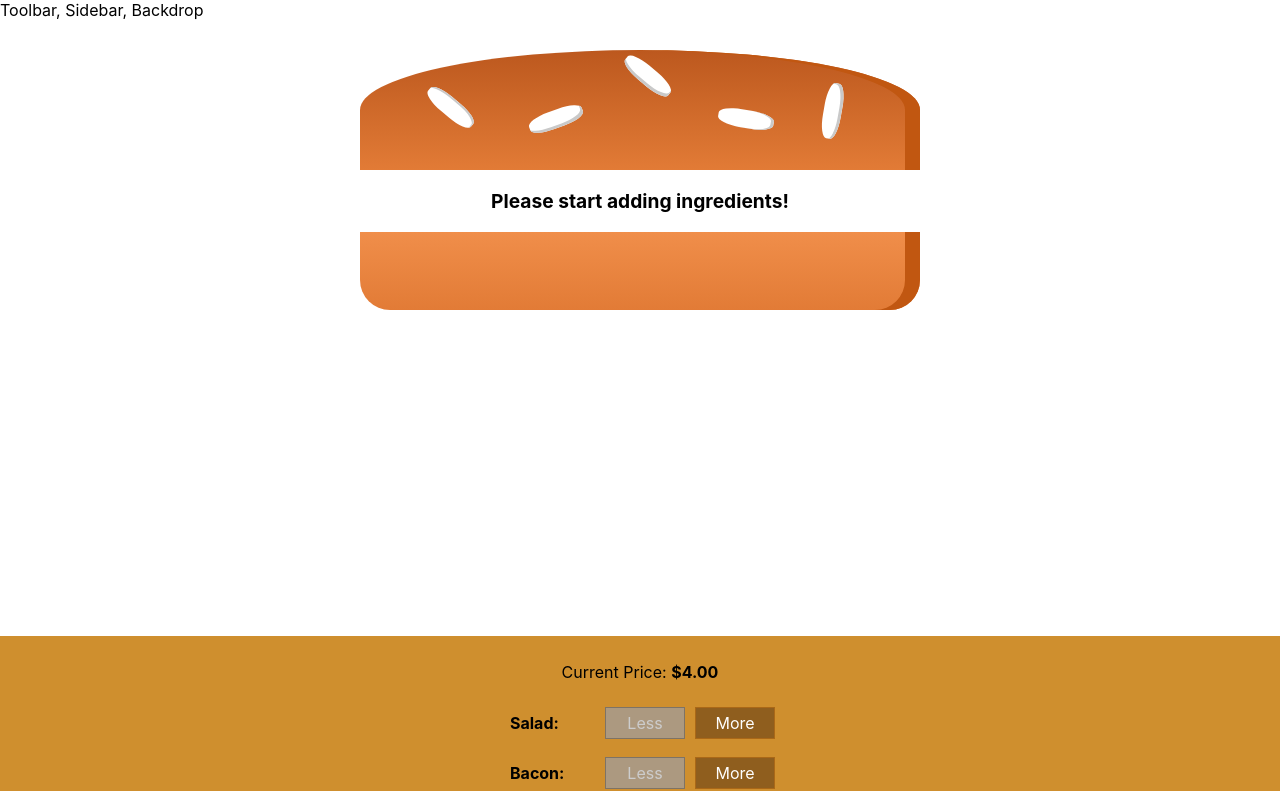
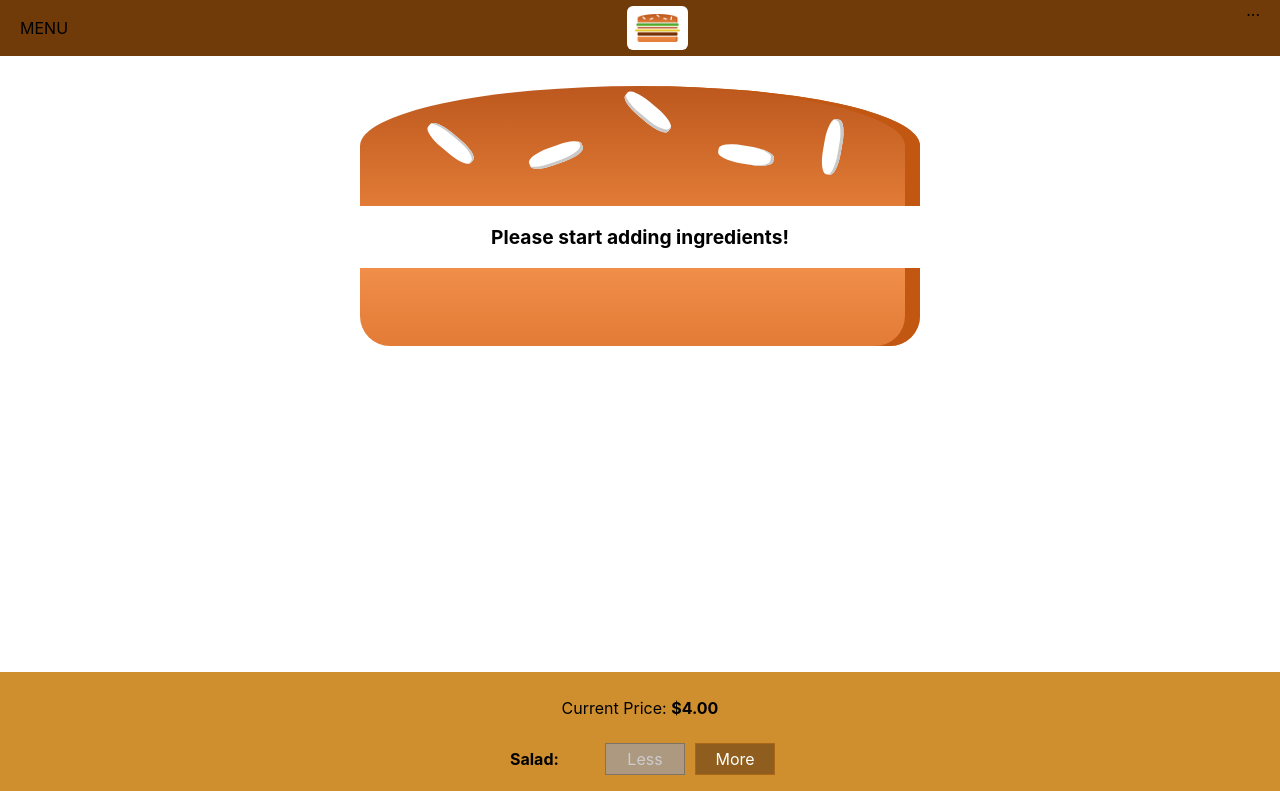
Before and after one commit to web-dev-dave/burger-builder, a React (Create React App) app: page / in a window 1280 px wide. Shown: the top 791 px of the page. Built offline with nearby package versions, Linux system fonts and the light colour scheme.

Commit message:
add logo to toolbar

```diff
--- a/src/components/Burger/OrderSummary/OrderSummary.js
+++ b/src/components/Burger/OrderSummary/OrderSummary.js
@@ -1,4 +1,6 @@
 import React from 'react'
+
+import Button from '../../UI/Button/Button'
 
 export const OrderSummary = (props) => {
   const ingredientSummary = Object.keys(props.ingredients).map((igKey) => {
@@ -15,9 +17,18 @@
       <h3>Your Order</h3>
       <p>A delicious burger with the following ingredients:</p>
       <ul>{ingredientSummary}</ul>
+      <p>
+        <strong>Total Cost: ${props.totalCost.toFixed(2)}</strong>
+      </p>
       <p>Continue to Checkout?</p>
-      <button onClick={props.modalClose}>CANCEL</button>
-      <button onClick={props.modalClose}>CONTINUE</button>
+      <Button clicked={props.modalCancel} btnType='Danger'>
+        CANCEL
+      </Button>
+      <Button clicked={props.modalContinue} btnType='Success'>
+        CONTINUE
+      </Button>
     </>
   )
 }
+
+// props.modalClose
--- /dev/null
+++ b/src/components/Burger/OrderSummary/OrderSummary.module.css
@@ -0,0 +1,3 @@
+.OrderSummary {
+  text-align: center;
+}
--- a/src/components/Layout/Layout.js
+++ b/src/components/Layout/Layout.js
@@ -1,12 +1,14 @@
-import React from "react";
+import React from 'react'
 
-import classes from "./Layout.module.css"
+import Toolbar from '../Navigation/Toolbar/Toolbar'
+
+import classes from './Layout.module.css'
 
 export const Layout = (props) => {
   return (
     <>
-      <div>Toolbar, Sidebar, Backdrop</div>
+      <Toolbar />
       <main className={classes.Content}>{props.children}</main>
     </>
-  );
-};
+  )
+}
--- a/src/components/Layout/Layout.module.css
+++ b/src/components/Layout/Layout.module.css
@@ -1,3 +1,3 @@
 .Content {
-  margin-top: 16px;
+  margin-top: 72px;
 }
--- /dev/null
+++ b/src/components/Logo/Logo.js
@@ -0,0 +1,15 @@
+import React from 'react'
+
+import burgerLogo from '../../assets/images/burger-logo.png'
+
+import classes from './Logo.module.css'
+
+const Logo = (props) => {
+  return (
+    <div className={classes.Logo}>
+      <img src={burgerLogo} alt='My burger' />
+    </div>
+  )
+}
+
+export default Logo
--- /dev/null
+++ b/src/components/Logo/Logo.module.css
@@ -0,0 +1,11 @@
+.Logo {
+  background-color: white;
+  padding: 8px;
+  height: 80%;
+  box-sizing: border-box;
+  border-radius: 6px;
+}
+
+.Logo img {
+  height: 100%;
+}
--- /dev/null
+++ b/src/components/Navigation/Toolbar/Toolbar.js
@@ -0,0 +1,16 @@
+import React from 'react'
+import Logo from '../../Logo/Logo'
+
+import classes from './Toolbar.module.css'
+
+const Toolbar = (props) => {
+  return (
+    <header className={classes.Toolbar}>
+      <div>MENU</div>
+      <Logo />
+      <nav>...</nav>
+    </header>
+  )
+}
+
+export default Toolbar
--- /dev/null
+++ b/src/components/Navigation/Toolbar/Toolbar.module.css
@@ -0,0 +1,18 @@
+.Toolbar {
+  height: 56px;
+  width: 100%;
+  position: fixed;
+  top: 0;
+  left: 0;
+  background-color: #703b09;
+  display: flex;
+  justify-content: space-between;
+  align-items: center;
+  padding: 0 20px;
+  box-sizing: border-box;
+  z-index: 90;
+}
+
+.Toolbar nav {
+  height: 100%;
+}
--- a/src/components/UI/Button/Button.js
+++ b/src/components/UI/Button/Button.js
@@ -5,7 +5,7 @@
 const Button = (props) => {
   return (
     <button
-      className={[classes.Button, classes[props.butnType]].join(' ')}
+      className={[classes.Button, classes[props.btnType]].join(' ')}
       onClick={props.clicked}
     >
       {props.children}
--- a/src/containers/BurgerBuilder/BurgerBuilder.js
+++ b/src/containers/BurgerBuilder/BurgerBuilder.js
@@ -83,6 +83,10 @@
     this.setState({ purchasing: false })
   }
 
+  purchaseContinueHandler = () => {
+    alert('You continue!')
+  }
+
   render() {
     const disabledInfo = {
       ...this.state.ingredients,
@@ -100,7 +104,9 @@
         >
           <OrderSummary
             ingredients={this.state.ingredients}
-            modalClose={this.purchaseCancelHandler}
+            modalCancel={this.purchaseCancelHandler}
+            modalContinue={this.purchaseContinueHandler}
+            totalCost={this.state.totalPrice}
           />
         </Modal>
         <Burger ingredients={this.state.ingredients} />
```
Also changed, not shown: src/assets/images/burger-logo.png (added), 1 other file (tests, documents, lock files or other folders).
